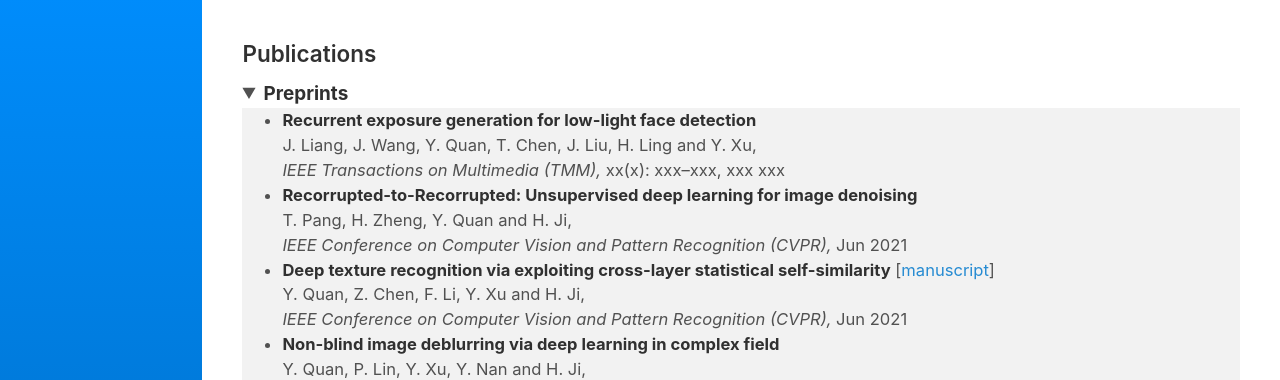
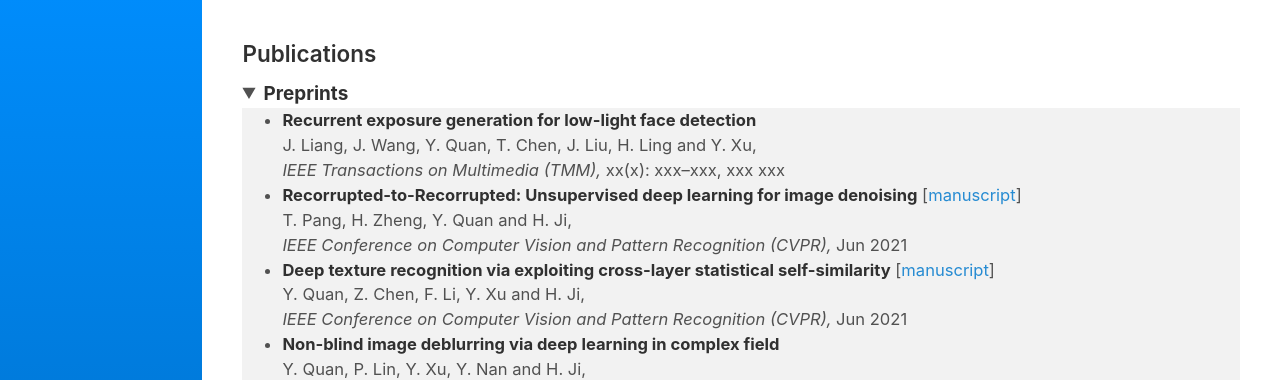
Before and after one commit to csyhquan/csyhquan.github.io, a Jekyll site: the page built from category/c_publication.md, in a window 1280 px wide and 900 px high. Shown: the top 380 px of the window. Built offline with Jekyll 4.4.1, drawn with Linux system fonts in a browser that asks for light colours.

Commit message:
Update c_publication.md

```diff
--- a/category/c_publication.md
+++ b/category/c_publication.md
@@ -12,7 +12,7 @@ title: Publications
 <span> J. Liang, J. Wang, Y. Quan, T. Chen, J. Liu, H. Ling and Y. Xu, <br />
 <em>IEEE Transactions on Multimedia (TMM), </em>xx(x): xxx–xxx, xxx xxx</span></li>
 
-<li><span><strong>Recorrupted-to-Recorrupted: Unsupervised deep learning for image denoising</strong></span><br />
+<li><span><strong>Recorrupted-to-Recorrupted: Unsupervised deep learning for image denoising</strong> [<a href="">manuscript</a>]</span><br />
 <span> T. Pang, H. Zheng, Y. Quan and H. Ji, <br />
 <em>IEEE Conference on Computer Vision and Pattern Recognition (CVPR), </em>Jun 2021</span></li>
 
```
